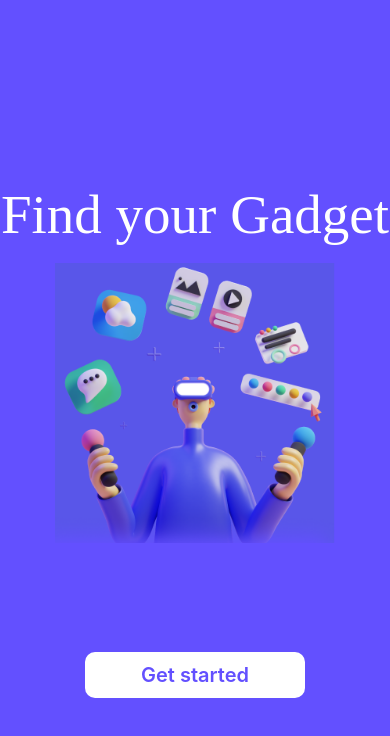
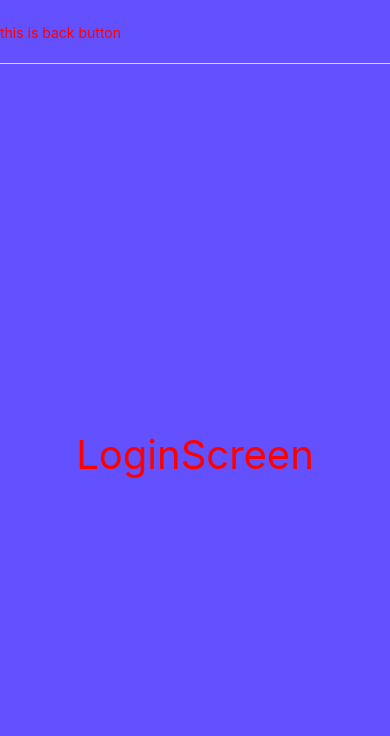
Before and after one commit to MuhammadJunaid01/food-delivery-app, a React Native app: screen /Login in a window 390 px wide. Shown: the top 736 px of the page. Built offline with nearby package versions, Linux system fonts and the light colour scheme.

Commit message:
fix login navgation

```diff
--- a/App.tsx
+++ b/App.tsx
@@ -11,6 +11,10 @@ import MainLayoute from './src/layoutes/MainLayoute';
 import Tabs from './src/Tab';
 
 function App() {
-  return <MainLayoute />;
+  return (
+    <NavigationContainer>
+      <Tabs />
+    </NavigationContainer>
+  );
 }
 export default App;
--- a/index.js
+++ b/index.js
@@ -3,7 +3,7 @@
  * @format
  */
 import {Provider as PaperProvider} from 'react-native-paper';
-
+import 'react-native-gesture-handler';
 import {AppRegistry} from 'react-native';
 import App from './App';
 import {name as appName} from './app.json';
--- a/package.json
+++ b/package.json
@@ -13,9 +13,11 @@
     "@react-navigation/bottom-tabs": "^6.5.4",
     "@react-navigation/native": "^6.1.2",
     "@react-navigation/native-stack": "^6.9.8",
+    "@react-navigation/stack": "^6.3.13",
     "@types/react-native-snap-carousel": "^3.8.5",
     "react": "18.2.0",
     "react-native": "0.71.1",
+    "react-native-gesture-handler": "^2.9.0",
     "react-native-paper": "^5.1.4",
     "react-native-safe-area-context": "^4.5.0",
     "react-native-screens": "^3.19.0",
--- /dev/null
+++ b/src/Navigate.tsx
@@ -0,0 +1,15 @@
+/* eslint-disable prettier/prettier */
+import React from 'react';
+import {createStackNavigator} from '@react-navigation/stack';
+import LoginScreen from './screens/LoginScreen';
+const Stack = createStackNavigator();
+
+export default function Navigate() {
+  return (
+    <Stack.Navigator>
+      <Stack.Screen name="Login" component={LoginScreen} />
+    </Stack.Navigator>
+  );
+}
+
+// const styles = StyleSheet.create({});
--- a/src/Tab.tsx
+++ b/src/Tab.tsx
@@ -6,11 +6,16 @@ import {createBottomTabNavigator} from '@react-navigation/bottom-tabs';
 import HomeScreen from './screens/HomeScreen';
 import SettingsScreen from './screens/SettingsScreen';
 import Icons from 'react-native-vector-icons/AntDesign';
-import {StyleSheet} from 'react-native';
+import {StyleSheet, Text} from 'react-native';
+import GetStartedScreen from './screens/GetStartedScreen';
+import LoginScreen from './screens/LoginScreen';
+import {primary_color} from '../libs/colors';
 const Tab = createBottomTabNavigator();
 const Tabs = () => {
   return (
-    <Tab.Navigator screenOptions={{tabBarStyle: styles.tabBarStyle}}>
+    <Tab.Navigator
+      initialRouteName="GetStarted"
+      screenOptions={{tabBarStyle: styles.tabBarStyle}}>
       <Tab.Screen
         name="Home"
         component={HomeScreen}
@@ -22,6 +27,17 @@ const Tabs = () => {
         }}
       />
       <Tab.Screen
+        name="GetStarted"
+        component={GetStartedScreen}
+        options={{
+          headerShown: false,
+          tabBarIcon: ({focused}) => (
+            <Icons name="setting" size={30} color={focused ? 'red' : 'black'} />
+          ),
+          tabBarStyle: {display: 'none'},
+        }}
+      />
+      <Tab.Screen
         name="Setting"
         component={SettingsScreen}
         options={{
@@ -29,6 +45,22 @@ const Tabs = () => {
           tabBarIcon: ({focused}) => (
             <Icons name="setting" size={30} color={focused ? 'red' : 'black'} />
           ),
+        }}
+      />
+      <Tab.Screen
+        name="Login"
+        component={LoginScreen}
+        options={{
+          headerShown: true,
+          headerTitle: '',
+          headerStyle: {backgroundColor: primary_color},
+          headerLeft: () => (
+            <Text style={{color: 'red'}}>this is back button</Text>
+          ),
+          tabBarIcon: ({focused}) => (
+            <Icons name="setting" size={30} color={focused ? 'red' : 'black'} />
+          ),
+          tabBarStyle: {display: 'none'},
         }}
       />
     </Tab.Navigator>
--- a/src/layoutes/MainLayoute.tsx
+++ b/src/layoutes/MainLayoute.tsx
@@ -1,6 +1,7 @@
 /* eslint-disable prettier/prettier */
 import {NavigationContainer} from '@react-navigation/native';
 import React, {useState} from 'react';
+import Navigate from '../Navigate';
 import GetStartedScreen from '../screens/GetStartedScreen';
 import Tabs from '../Tab';
 
@@ -9,6 +10,7 @@ const MainLayoute = () => {
   if (isLoggedIn) {
     return (
       <NavigationContainer>
+        <Navigate />
         <Tabs />
       </NavigationContainer>
     );
--- a/src/screens/GetStartedScreen.tsx
+++ b/src/screens/GetStartedScreen.tsx
@@ -2,10 +2,15 @@
 import {View, Image, StyleSheet} from 'react-native';
 import React from 'react';
 import {Text} from 'react-native';
+
 import {primary_color, white_color} from '../../libs/colors';
 import TouchableBtn from '../../ui/touchableOpacity';
 
-const GetStartedScreen = () => {
+const GetStartedScreen = ({navigation}) => {
+  const handlePress = () => {
+    console.log('clicked');
+    navigation.navigate('Login');
+  };
   return (
     <View style={styles.container}>
       <Text style={styles.heading}>Find your Gadget</Text>
@@ -15,10 +20,14 @@ const GetStartedScreen = () => {
           source={require('../assets/images/getStarted.png')}
         />
         {/* <Text style={styles.blur} /> */}
+
         <TouchableBtn
+          onpress={handlePress}
           label="Get started"
           bgColor={white_color}
           color={primary_color}
+          height={46}
+          width={220}
         />
       </View>
     </View>
@@ -50,5 +59,10 @@ const styles = StyleSheet.create({
     marginTop: -120,
     marginBottom: 15,
   },
+  link: {
+    fontSize: 24,
+    textAlign: 'center',
+    marginVertical: 40,
+  },
 });
 export default GetStartedScreen;
--- a/src/screens/LoginScreen.tsx
+++ b/src/screens/LoginScreen.tsx
@@ -1,13 +1,30 @@
 /* eslint-disable prettier/prettier */
-import {View, Text} from 'react-native';
+import {StyleSheet, Text, View} from 'react-native';
 import React from 'react';
+import {primary_color} from '../../libs/colors';
 
-const LoginScreen = () => {
+export default function LoginScreen() {
   return (
-    <View>
-      <Text>LoginScreen</Text>
+    <View style={styles.container}>
+      <Text style={styles.headingText}>LoginScreen</Text>
     </View>
   );
+}
+LoginScreen.options = {
+  headerStyle: {
+    backgroundColor: 'red',
+  },
 };
-
-export default LoginScreen;
+const styles = StyleSheet.create({
+  container: {
+    flex: 1,
+    justifyContent: 'center',
+    alignItems: 'center',
+    backgroundColor: primary_color,
+  },
+  headingText: {
+    fontSize: 40,
+    textAlign: 'center',
+    color: 'red',
+  },
+});
--- a/ui/touchableOpacity/index.tsx
+++ b/ui/touchableOpacity/index.tsx
@@ -14,11 +14,17 @@ export default function TouchableBtn({
   margin,
   onpress,
 }: TouchableBtnProps) {
-  console.log(bgColor);
   return (
     <View>
       <TouchableOpacity
-        style={[styles.btn, {backgroundColor: bgColor ? bgColor : white_color}]}
+        style={[
+          styles.btn,
+          {
+            backgroundColor: bgColor ? bgColor : white_color,
+            height: height,
+            width: width,
+          },
+        ]}
         onPress={onpress}>
         <Text style={[styles.label, {color: color ? color : white_color}]}>
           {label}
@@ -30,8 +36,6 @@ export default function TouchableBtn({
 
 const styles = StyleSheet.create({
   btn: {
-    height: 46,
-    width: 220,
     position: 'absolute',
     bottom: -155,
     marginLeft: 30,
```
Also changed, not shown: 1 other file (tests, documents, lock files or other folders).
